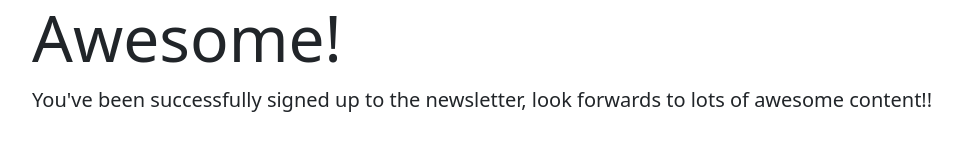
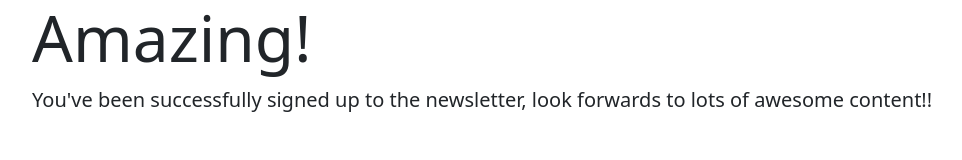
Before and after one commit to AnuragDixitt/Newsletter-SignUp, a website: page success.html in a window 1280 px wide. Shown: the whole page, without its empty margins (50-1012 px from the left). Drawn offline with nearby package versions, Linux system fonts and the light colour scheme.

Commit message:
Success page h1

```diff
--- a/success.html
+++ b/success.html
@@ -14,7 +14,7 @@
 
     <div class="jumbotron jumbotron-fluid">
         <div class="container">
-            <h1 class="display-3">Awesome!</h1>
+            <h1 class="display-3">Amazing!</h1>
             <p class="lead">You've been successfully signed up to the newsletter, look forwards to lots of awesome
                 content!!</p>
             </p>
```
Also changed, not shown: 1 other file.
